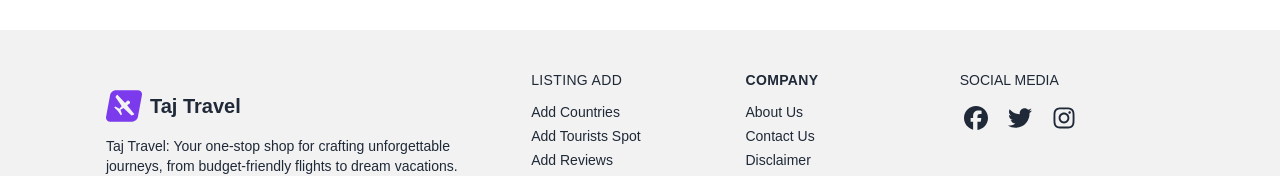
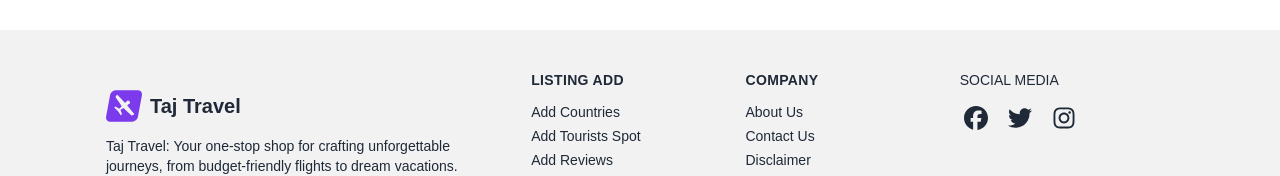
Before and after one commit to snehashisroyofficial/taj-travel-client, a React (Vite) app: page / in a window 1280 px wide. Shown: the part 2061-2237 px from the top of the page. Built offline with nearby package versions, Linux system fonts and the light colour scheme; no server answers; sample sign-in values are in the browser's storage.

Commit message:
footer fixed

```diff
--- a/src/Shared/Footer.jsx
+++ b/src/Shared/Footer.jsx
@@ -33,7 +33,7 @@ const Footer = () => {
         >
           {user && (
             <div className="space-y-3">
-              <h3 className="tracking-wide uppercase text-base-content">
+              <h3 className="tracking-wide uppercase text-base-content font-bold">
                 Listing add
               </h3>
               <ul className="text-base-content">
```
